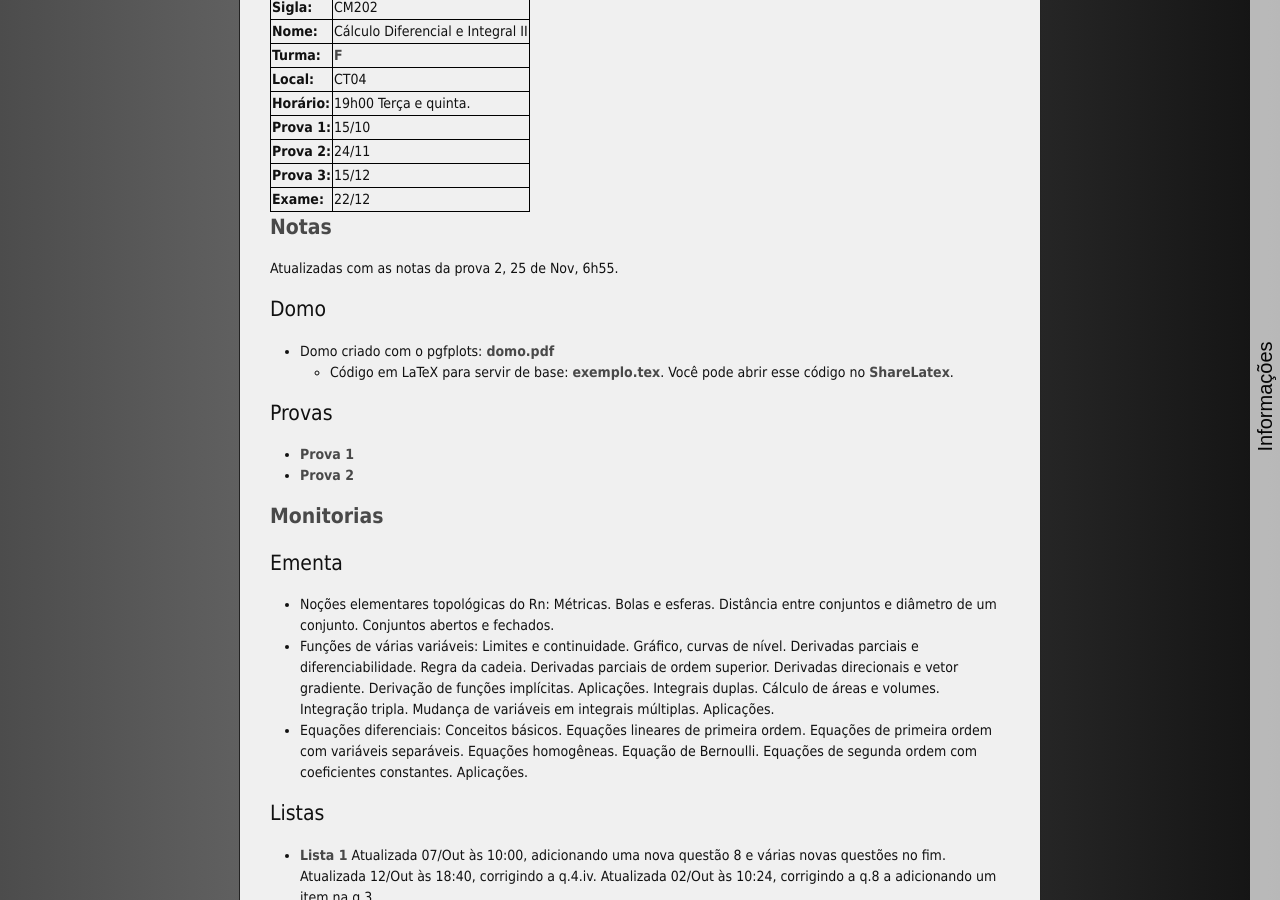
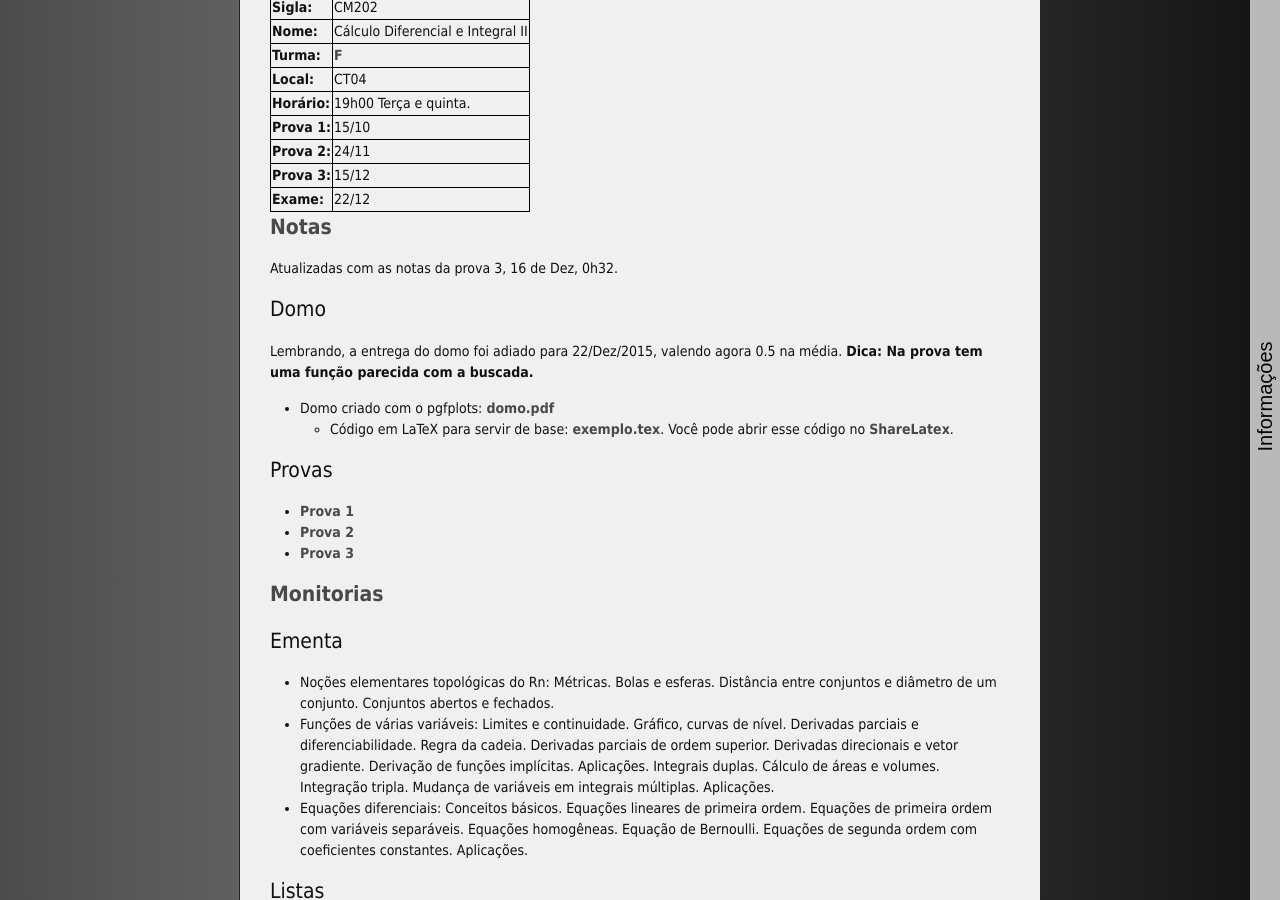
Before and after one commit to abelsiqueira/abelsiqueira.github.io-old, a Jekyll site: the page built from _posts/br/2015-08-02-cm202-calculo-diferencial-e-integral-II-2015-s2.markdown, in a window 1280 px wide and 900 px high, scrolled down 322 px. Built offline with Jekyll 4.4.1, drawn with Linux system fonts in a browser that asks for light colours; nearby versions of some CDN libraries.

Commit message:
Notas da p3 de cm202

```diff
--- a/_posts/br/2015-08-02-cm202-calculo-diferencial-e-integral-II-2015-s2.markdown
+++ b/_posts/br/2015-08-02-cm202-calculo-diferencial-e-integral-II-2015-s2.markdown
@@ -23,9 +23,13 @@ tag:        2015s2
 
 # [Notas]({{ site.baseurl }}/disciplinas/cm202/notas-2015s2.pdf)
 
-  Atualizadas com as notas da prova 2, 25 de Nov, 6h55.
+  Atualizadas com as notas da prova 3, 16 de Dez, 0h32.
 
 # Domo
+
+Lembrando, a entrega do domo foi adiado para 22/Dez/2015, valendo agora 0.5 na
+média.
+**Dica: Na prova tem uma função parecida com a buscada.**
 
   - Domo criado com o pgfplots:
     [domo.pdf]({{ site.baseurl }}/disciplinas/cm202/domo.pdf)
@@ -37,6 +41,7 @@ tag:        2015s2
 
   - [Prova 1]({{ site.baseurl }}/disciplinas/cm202/prova1-2015s2.pdf)
   - [Prova 2]({{ site.baseurl }}/disciplinas/cm202/prova2-2015s2.pdf)
+  - [Prova 3]({{ site.baseurl }}/disciplinas/cm202/prova3-2015s2.pdf)
 
 # [Monitorias]({{ site.baseurl }}/assets/monitorias2015s2.pdf)
 
```
Also changed, not shown: 2 other files.
